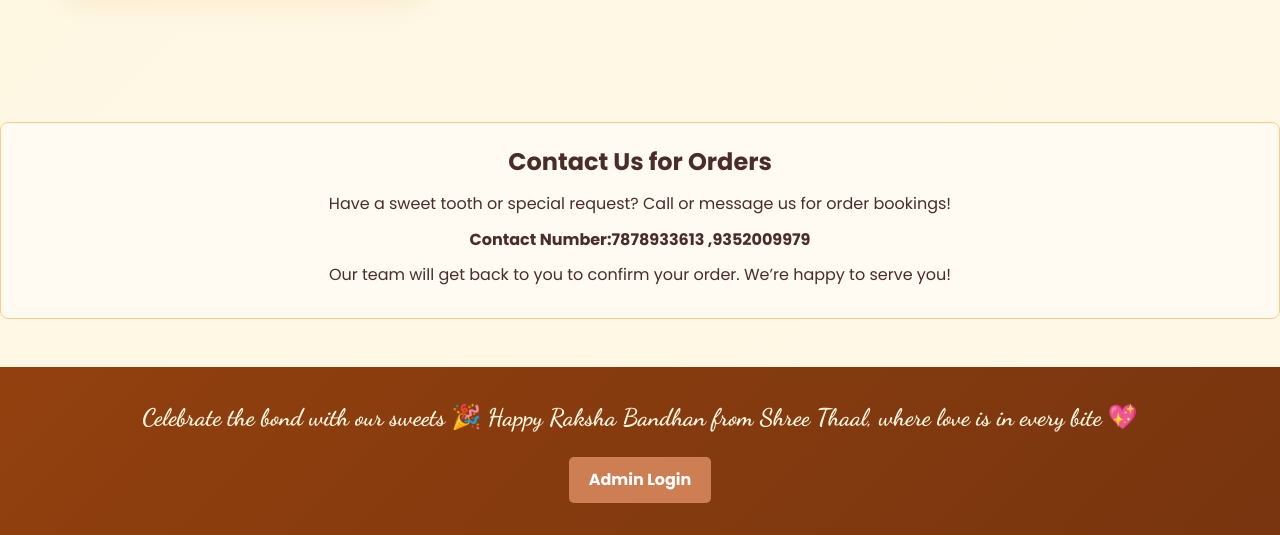
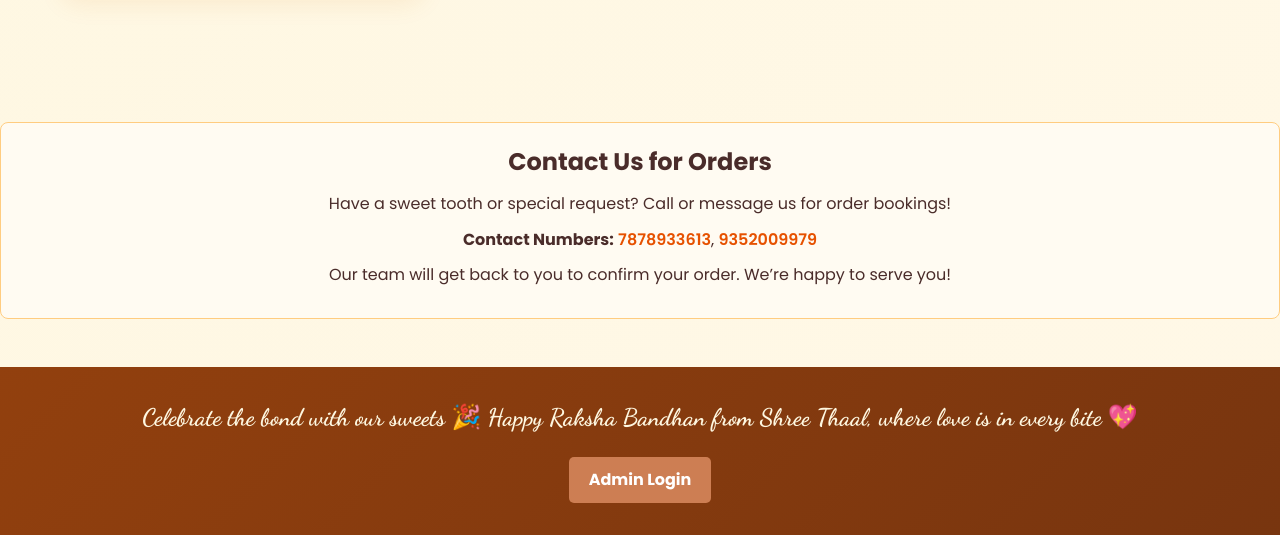
Before and after one commit to VinayakKhandelwal07/Shree_Thaal, a FastAPI app: template frontend/templates/index.html in a window 1280 px wide. Shown: the part 1071-1606 px from the top of the page. Run offline with FastAPI, Linux system fonts and the light colour scheme; the template is opened without the code that fills it: most values are stand-ins (such as "Sample title", 1, 10 or a date in 2020); grey boxes marked "Sample" are stand-in pictures; parts of the project's set-up code (start-up, migrations or seed data) failed here and were passed over.

Commit message:
Update index.html

```diff
--- a/frontend/templates/index.html
+++ b/frontend/templates/index.html
@@ -155,10 +155,15 @@
 
  <section class="contact-details">
     <h2 data-translate="contact-us-title">Contact Us for Orders</h2>
-    <p data-translate="contact-us-description">Have a sweet tooth or special request? Call or message us for order bookings!</p>
-<p><strong data-translate="business-contact-number">Contact Number:7878933613  ,9352009979 </strong>
-   <a href="tel:+91XXXXXXXXXX"></a>
+ <p data-translate="contact-us-description">
+  Have a sweet tooth or special request? Call or message us for order bookings!
 </p>
+<p>
+  <strong data-translate="business-contact-number">Contact Numbers:</strong>
+  <a href="tel:+917878933613">7878933613</a>,
+  <a href="tel:+919352009979">9352009979</a>
+</p>
+
     <p data-translate="order-confirmation">Our team will get back to you to confirm your order. We’re happy to serve you!</p>
 </section>
 
```
